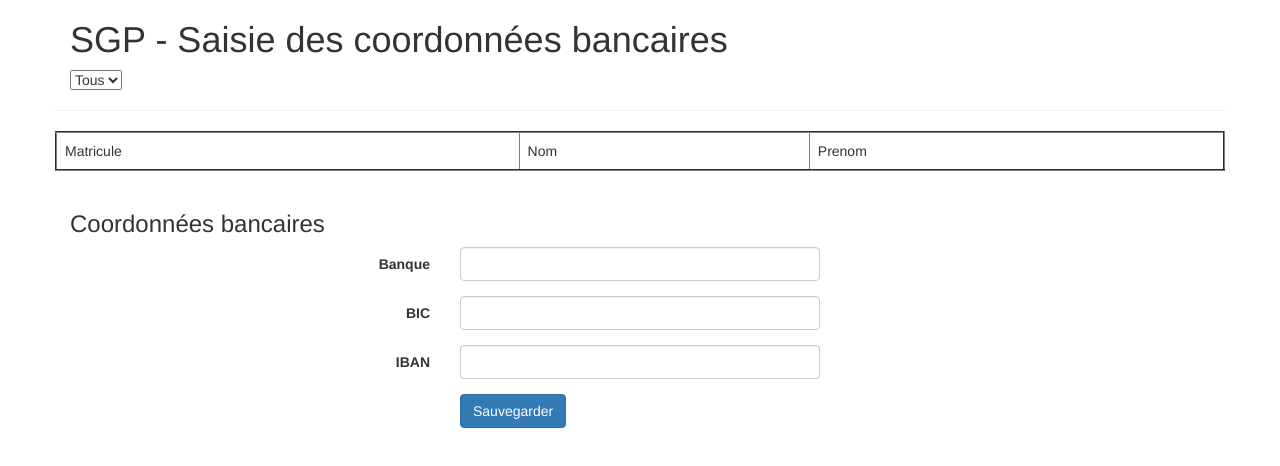
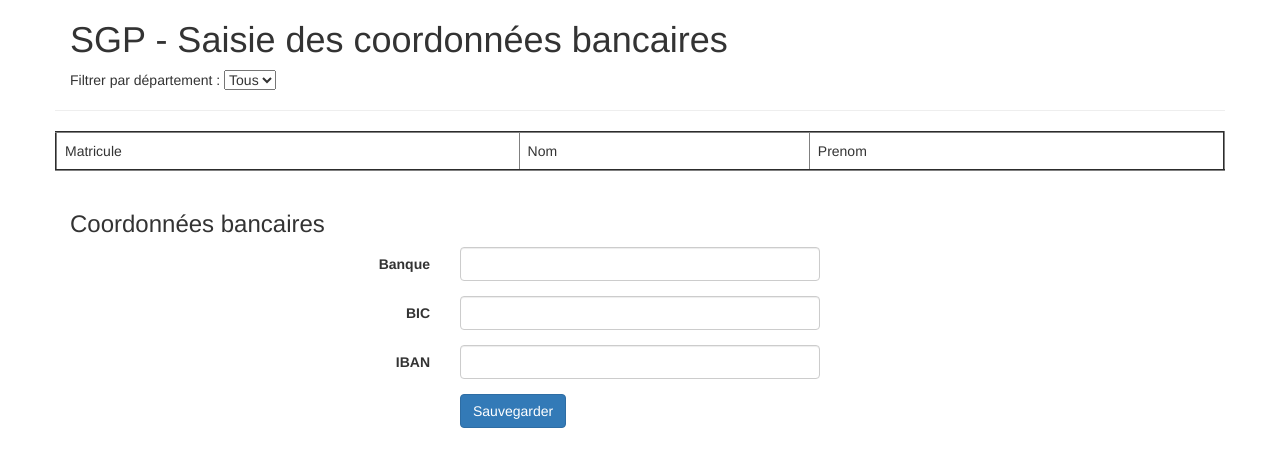
Before and after one commit to jeromeSamson/sirh-saisie-coordonnees-bancaires., a plain HTML site: page index.html in a window 1280 px wide. Drawn offline with nearby package versions, Linux system fonts and the light colour scheme; no server answers.

```diff
--- a/app.js
+++ b/app.js
@@ -30,6 +30,7 @@ function getListCollabs(dep) {
      }
 
 };
+
 
 function save() {
     $.ajax({
--- a/index.html
+++ b/index.html
@@ -19,6 +19,7 @@
 <body class="container">
     <h1>SGP - Saisie des coordonnées bancaires</h1>
     <div>
+        <span>Filtrer par département : </span>
         <select id="departements" nom="departements">
             <option value=0>Tous</option>
         </select>
```
